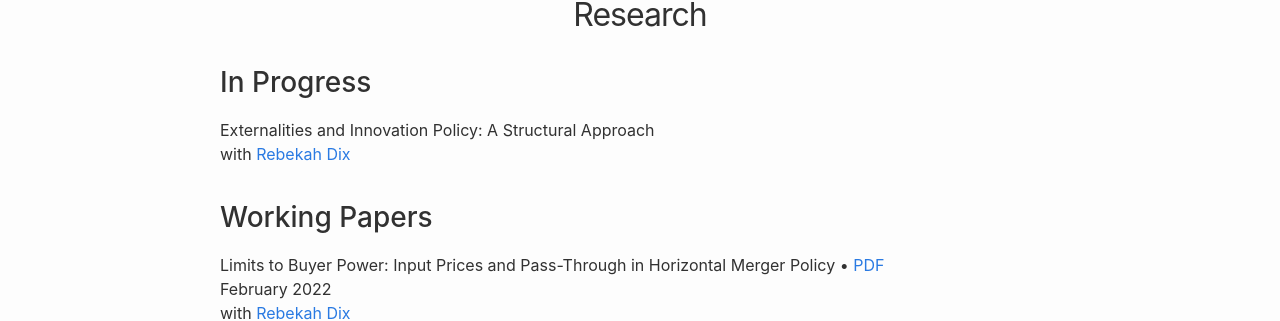
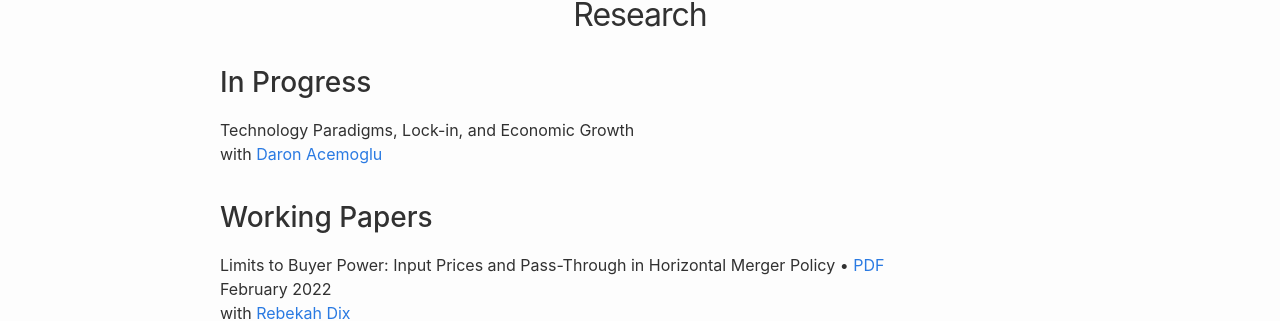
Before and after one commit to talensman/talensman.github.io, a Jekyll site: the page built from research.md, in a window 1280 px wide. Shown: the part 109-430 px from the top of the page. Built offline with Jekyll 4.4.1, drawn with Linux system fonts in a browser that asks for light colours.

Commit message:
Update research.md

```diff
--- a/research.md
+++ b/research.md
@@ -6,8 +6,11 @@ permalink: /research/
 
 ## In Progress
 
-Externalities and Innovation Policy: A Structural Approach<br>
-with <a href="https://rebekahanne.github.io/research/" target="_blank">Rebekah Dix</a>
+<!-- Externalities and Innovation Policy: A Structural Approach<br>
+with <a href="https://rebekahanne.github.io/research/" target="_blank">Rebekah Dix</a> -->
+
+Technology Paradigms, Lock-in, and Economic Growth<br>
+with <a href="https://economics.mit.edu/people/faculty/daron-acemoglu" target="_blank">Daron Acemoglu</a>
 
 
 ## Working Papers
```
